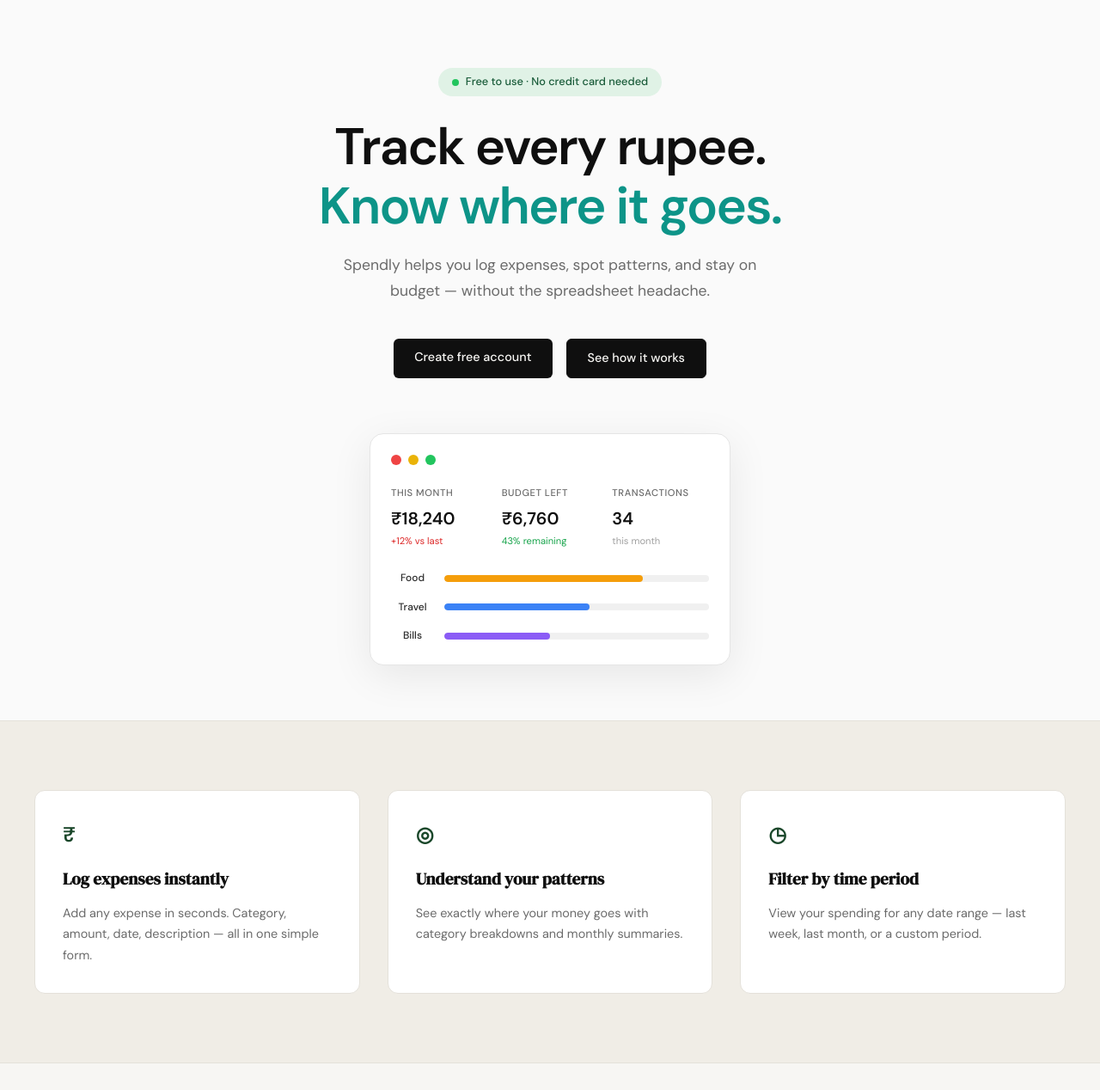
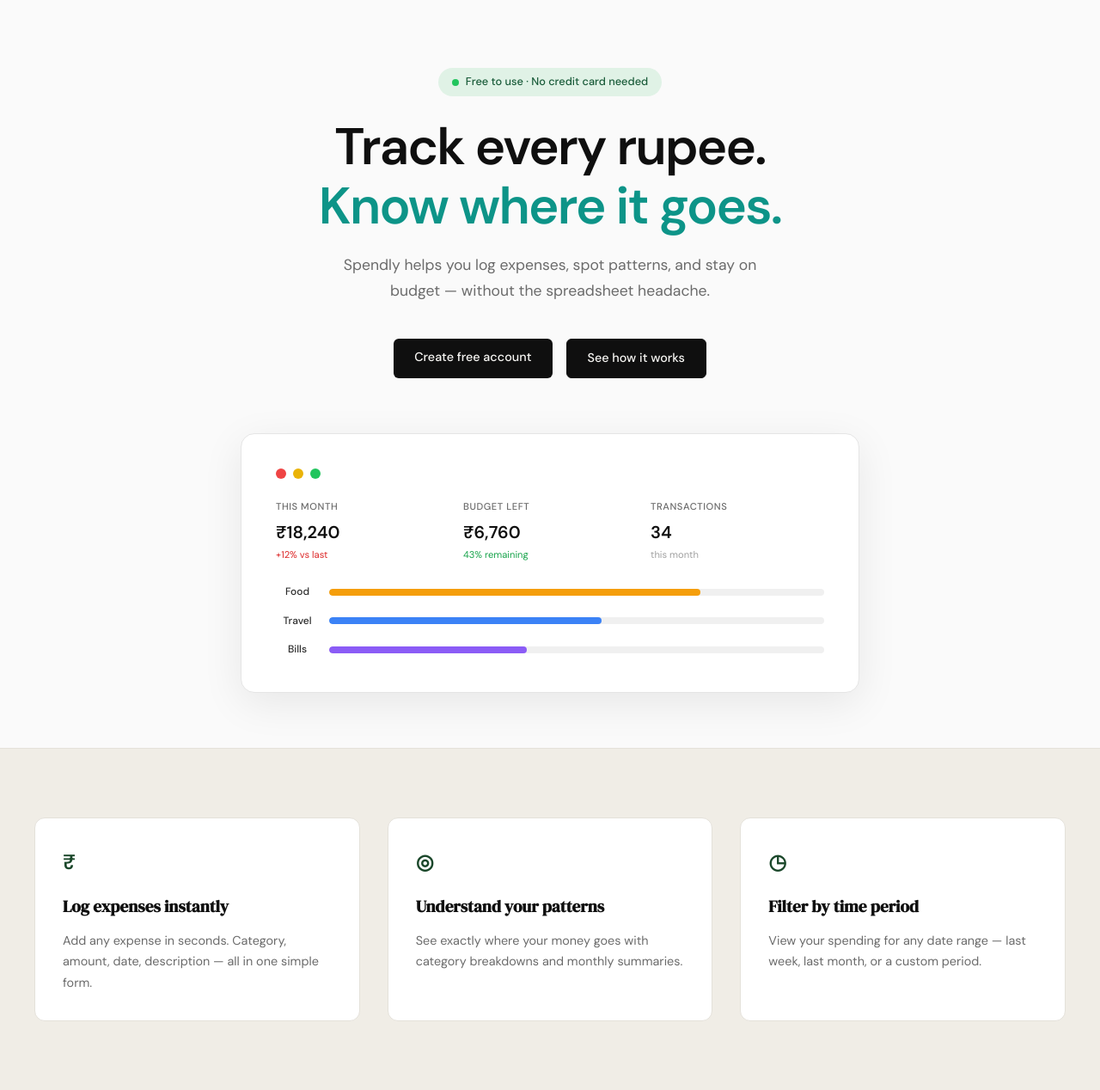
Before and after one commit to Mohd-Hamza-Khan/spendly, a Flask app: page / in a window 1280 px wide. Shown: the part 62-1330 px from the top of the page at 86% size. Run offline with Flask 3, Linux system fonts and the light colour scheme.

Commit message:
landing: redesign hero section to match mockup

```diff
--- a/static/css/style.css
+++ b/static/css/style.css
@@ -197,9 +197,9 @@ a { color: inherit; text-decoration: none; }
     background: #ffffff;
     border: 1px solid #e5e5e5;
     border-radius: 16px;
-    padding: 1.5rem;
+    padding: 2.5rem;
     width: 100%;
-    max-width: 420px;
+    max-width: 720px;
     box-shadow: 0 12px 48px rgba(0,0,0,0.08);
 }
 
```
